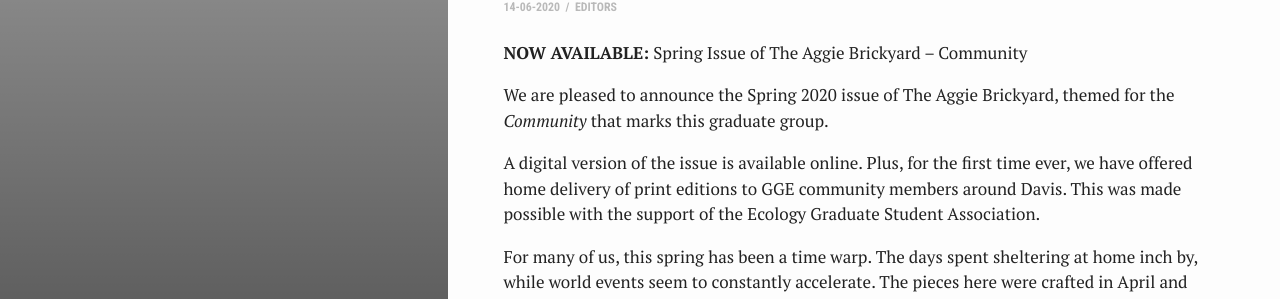
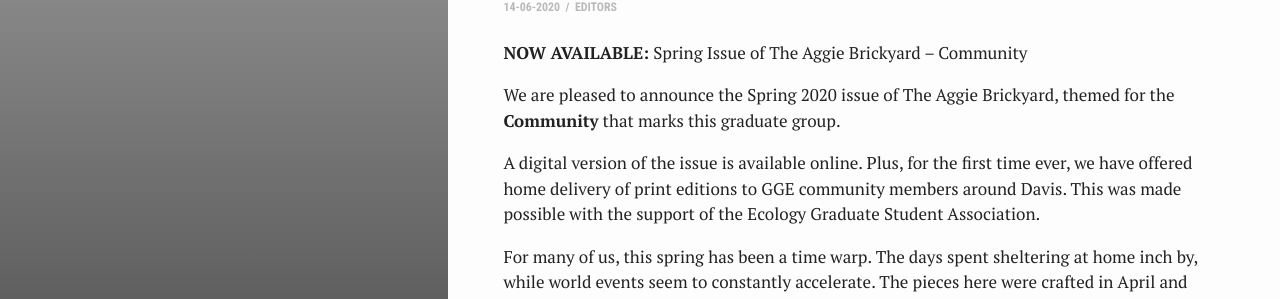
Before and after one commit to aggiebrickyard/aggiebrickyard.github.io, a Jekyll site: the page built from _posts/2020-06-14-SpringVolume-X.md, in a window 1280 px wide. Shown: the part 177-476 px from the top of the page. Built offline with Jekyll 4.4.1, drawn with Linux system fonts in a browser that asks for light colours.

Commit message:
Update 2020-06-14-SpringVolume-X.md

```diff
--- a/_posts/2020-06-14-SpringVolume-X.md
+++ b/_posts/2020-06-14-SpringVolume-X.md
@@ -1,6 +1,6 @@
 ---
 layout: post
-bg: "FERTEL_comrade.jpg"
+bg: "FERTEL_comrade.JPG"
 title:  "Spring: Vol X 2020 'Community'"
 crawlertitle: "Spring 2020"
 summary: "<b>Community (Vol X)</b>"
@@ -12,7 +12,7 @@
 
 **NOW AVAILABLE:** Spring Issue of The Aggie Brickyard – Community
 
-We are pleased to announce the Spring 2020 issue of The Aggie Brickyard, themed for the *Community* that marks this graduate group.
+We are pleased to announce the Spring 2020 issue of The Aggie Brickyard, themed for the **Community** that marks this graduate group.
 
 A digital version of the issue is available online. Plus, for the first time ever, we have offered home delivery of print editions to GGE community members around Davis. This was made possible with the support of the Ecology Graduate Student Association.
 
```
